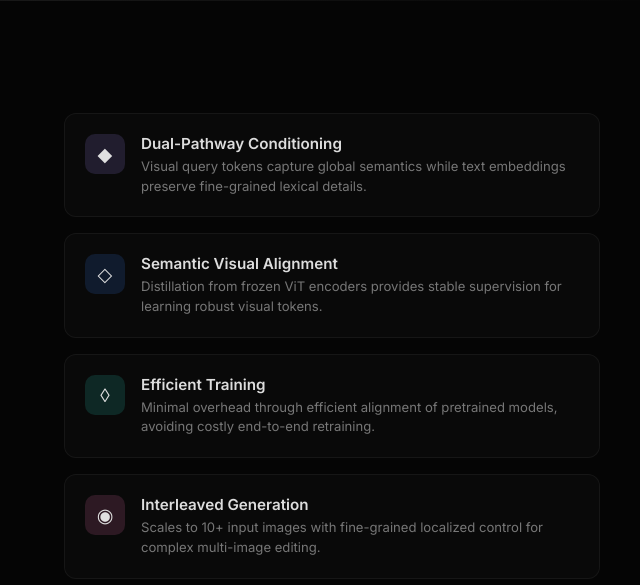
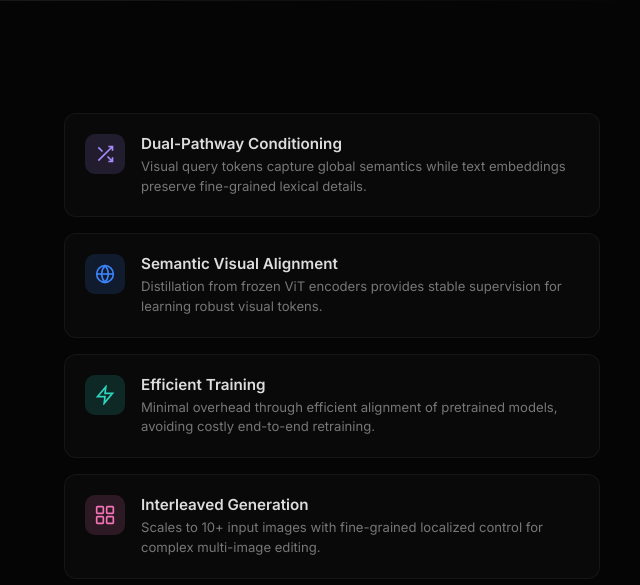
Before and after one commit to zijieli-Jlee/mmcore-website, a plain HTML site: page index.html in a window 1280 px wide. Shown: the part 800-1385 px from the top of the page, 608-1248 px from the left. Drawn offline with Linux system fonts and the light colour scheme.

Commit message:
Fix feature icons: replace Unicode chars with SVG icons
Unicode diamond/lozenge characters render inconsistently across
browsers. Replaced with inline SVGs for reliable rendering.

Co-authored-by: Cursor <cursoragent@cursor.com>

```diff
--- a/index.html
+++ b/index.html
@@ -321,13 +321,16 @@
       display: flex;
       align-items: center;
       justify-content: center;
-      font-size: 1.2rem;
       flex-shrink: 0;
     }
-    .feature-icon.purple { background: rgba(167, 139, 250, 0.15); }
-    .feature-icon.blue { background: rgba(59, 130, 246, 0.15); }
-    .feature-icon.teal { background: rgba(45, 212, 191, 0.15); }
-    .feature-icon.pink { background: rgba(244, 114, 182, 0.15); }
+    .feature-icon svg {
+      width: 20px;
+      height: 20px;
+    }
+    .feature-icon.purple { background: rgba(167, 139, 250, 0.15); color: #a78bfa; }
+    .feature-icon.blue { background: rgba(59, 130, 246, 0.15); color: #3b82f6; }
+    .feature-icon.teal { background: rgba(45, 212, 191, 0.15); color: #2dd4bf; }
+    .feature-icon.pink { background: rgba(244, 114, 182, 0.15); color: #f472b6; }
     .feature-item h4 {
       font-size: 0.95rem;
       font-weight: 600;
@@ -983,28 +986,28 @@
       </div>
       <ul class="feature-list reveal reveal-delay-2">
         <li class="feature-item">
-          <div class="feature-icon purple">&#9670;</div>
+          <div class="feature-icon purple"><svg viewBox="0 0 24 24" fill="none" stroke="currentColor" stroke-width="2"><path d="M16 3h5v5M4 20L21 3M21 16v5h-5M15 15l6 6M4 4l5 5"/></svg></div>
           <div>
             <h4>Dual-Pathway Conditioning</h4>
             <p>Visual query tokens capture global semantics while text embeddings preserve fine-grained lexical details.</p>
           </div>
         </li>
         <li class="feature-item">
-          <div class="feature-icon blue">&#9671;</div>
+          <div class="feature-icon blue"><svg viewBox="0 0 24 24" fill="none" stroke="currentColor" stroke-width="2"><circle cx="12" cy="12" r="10"/><path d="M12 2a15 15 0 0 1 4 10 15 15 0 0 1-4 10 15 15 0 0 1-4-10 15 15 0 0 1 4-10z"/><path d="M2 12h20"/></svg></div>
           <div>
             <h4>Semantic Visual Alignment</h4>
             <p>Distillation from frozen ViT encoders provides stable supervision for learning robust visual tokens.</p>
           </div>
         </li>
         <li class="feature-item">
-          <div class="feature-icon teal">&#9674;</div>
+          <div class="feature-icon teal"><svg viewBox="0 0 24 24" fill="none" stroke="currentColor" stroke-width="2"><polygon points="13 2 3 14 12 14 11 22 21 10 12 10 13 2"/></svg></div>
           <div>
             <h4>Efficient Training</h4>
             <p>Minimal overhead through efficient alignment of pretrained models, avoiding costly end-to-end retraining.</p>
           </div>
         </li>
         <li class="feature-item">
-          <div class="feature-icon pink">&#9673;</div>
+          <div class="feature-icon pink"><svg viewBox="0 0 24 24" fill="none" stroke="currentColor" stroke-width="2"><rect x="2" y="2" width="8" height="8" rx="1"/><rect x="14" y="2" width="8" height="8" rx="1"/><rect x="2" y="14" width="8" height="8" rx="1"/><rect x="14" y="14" width="8" height="8" rx="1"/></svg></div>
           <div>
             <h4>Interleaved Generation</h4>
             <p>Scales to 10+ input images with fine-grained localized control for complex multi-image editing.</p>
```
